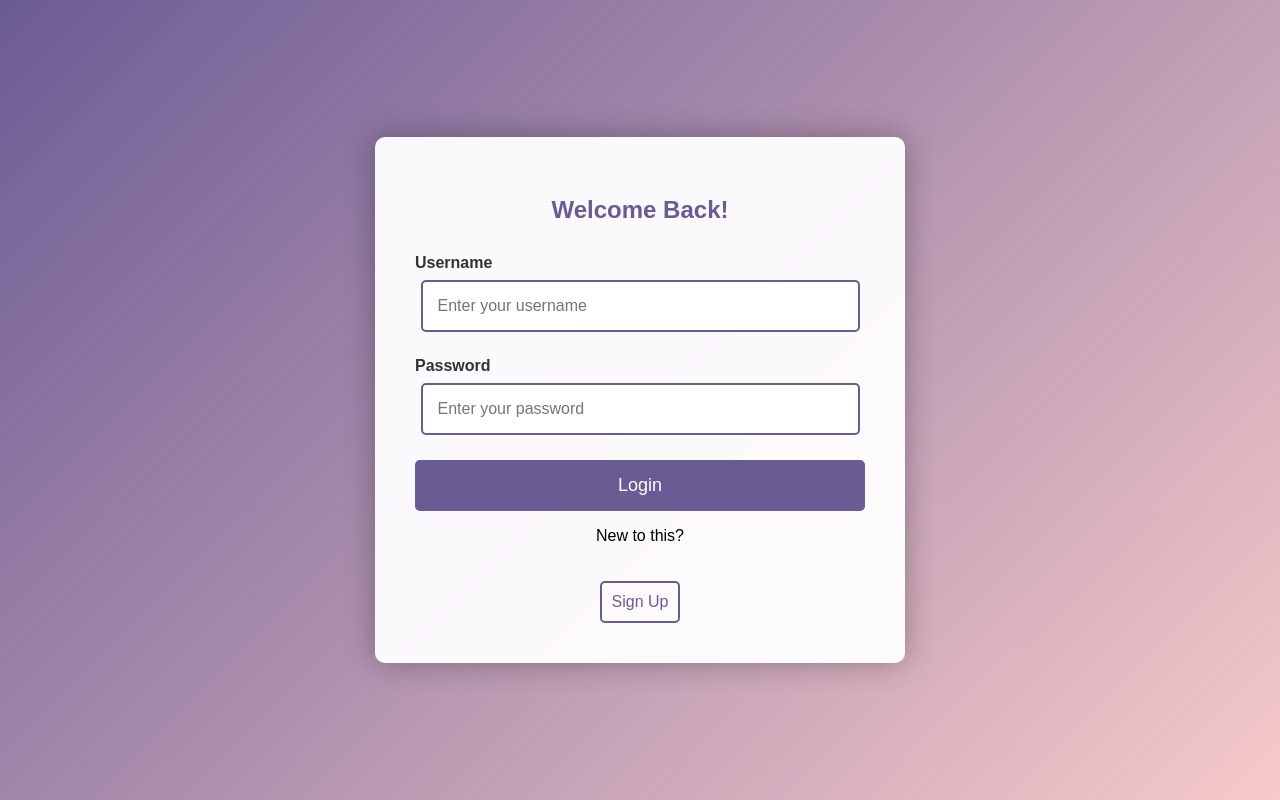
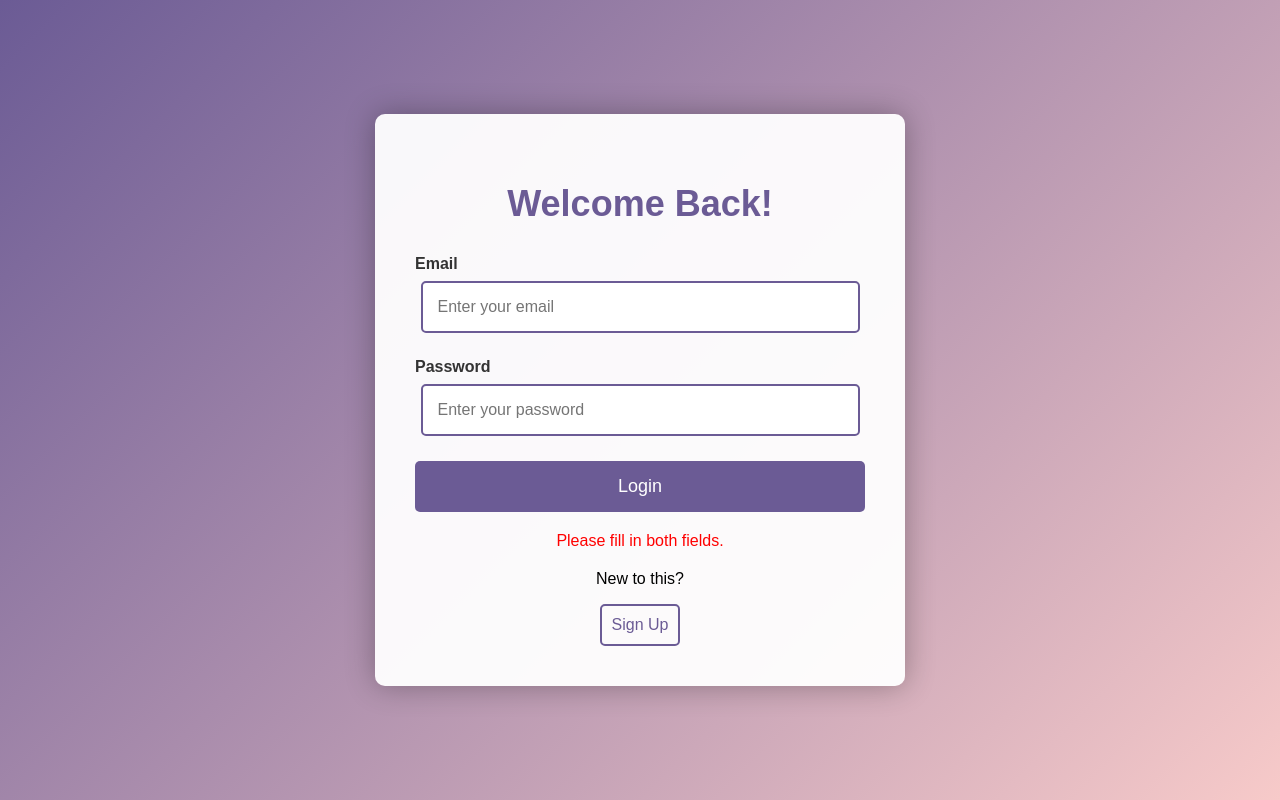
Before and after one commit to 7054company/health-app, a website: page views/login.html in a window 1280 px wide. Both pictures are taken after a click on the button "Login". Drawn offline with Linux system fonts and the light colour scheme.

Commit message:
Update login.html

```diff
--- a/views/login.html
+++ b/views/login.html
@@ -27,11 +27,22 @@
         h2 {
             margin-bottom: 30px;
             color: #6b5b95;
-            font-size: 24px;
+            font-size: 36px;
+            font-weight: bold;
+            opacity: 0; /* Initially hidden */
+            transition: opacity 0.5s ease; /* Fade in effect */
         }
 
         .form-group {
             margin-bottom: 25px;
+            opacity: 0; /* Initially hidden */
+            transform: translateY(-20px);
+            transition: opacity 0.5s ease, transform 0.5s ease;
+        }
+
+        .form-group.show {
+            opacity: 1;
+            transform: translateY(0);
         }
 
         label {
@@ -68,6 +79,11 @@
             width: 100%;
             font-size: 18px;
             transition: background-color 0.3s, transform 0.2s;
+            display: none; /* Initially hidden */
+        }
+
+        button.show {
+            display: block; /* Show on demand */
         }
 
         button:hover {
@@ -75,8 +91,20 @@
             transform: scale(1.05);
         }
 
+        .message {
+            margin-top: 20px;
+            font-size: 16px;
+            color: #ff0000;
+            opacity: 0;
+            transition: opacity 0.5s ease;
+        }
+
+        .signup-container {
+            margin-top: 20px;
+            display: none; /* Initially hidden */
+        }
+
         .signup-link {
-            margin-top: 20px;
             padding: 10px;
             border: 2px solid #6b5b95;
             border-radius: 5px;
@@ -100,38 +128,70 @@
 </head>
 <body>
     <div class="login-container">
-        <h2>Welcome Back!</h2>
-        <div class="form-group">
-            <label for="username">Username</label>
-            <input type="text" id="username" placeholder="Enter your username" required>
+        <h2 id="welcomeMessage"></h2>
+        <div class="form-group" id="emailGroup">
+            <label for="username">Email</label>
+            <input type="text" id="username" placeholder="Enter your email" required>
         </div>
-        <div class="form-group">
+        <div class="form-group" id="passwordGroup">
             <label for="password">Password</label>
             <input type="password" id="password" placeholder="Enter your password" required>
         </div>
-        <button type="button" onclick="submitLoginForm()">Login</button>
-        <div class="signup-container">
+        <button type="button" id="loginButton" onclick="submitLoginForm()">Login</button>
+        <div class="message" id="message"></div>
+        <div class="signup-container" id="signupContainer">
             <p>New to this?</p>
             <a href="/signup" class="signup-link">Sign Up</a>
         </div>
     </div>
 
     <script>
-        // Check if the user is already logged in
-        if (localStorage.getItem('token')) {
-            // Redirect to the dashboard after 3 seconds
+        const welcomeMessage = document.getElementById('welcomeMessage');
+
+        function typeWelcomeMessage() {
+            welcomeMessage.style.opacity = '1'; // Ensure it's visible
+            const messageText = "Welcome Back!";
+            const typingSpeed = 100; // Speed of typing
+            let currentIndex = 0;
+
+            function type() {
+                if (currentIndex < messageText.length) {
+                    welcomeMessage.textContent += messageText[currentIndex++];
+                    setTimeout(type, typingSpeed);
+                } else {
+                    // Show the fields after typing is complete
+                    showNextField();
+                }
+            }
+
+            type(); // Start typing
+        }
+
+        function showNextField() {
             setTimeout(() => {
-                window.location.href = '/dashboard';
-            }, 300);
+                document.getElementById('emailGroup').classList.add('show');
+                setTimeout(() => {
+                    document.getElementById('passwordGroup').classList.add('show');
+                    setTimeout(() => {
+                        document.getElementById('loginButton').classList.add('show');
+                        document.getElementById('signupContainer').style.display = 'block';
+                    }, 1000); // Delay for password field
+                }, 1000); // Delay for email field
+            }, 500); // Delay before showing fields
         }
 
         function submitLoginForm() {
             const username = document.getElementById('username').value;
             const password = document.getElementById('password').value;
+            const messageDiv = document.getElementById('message');
+
+            // Clear any previous messages
+            messageDiv.textContent = '';
+            messageDiv.style.opacity = '0';
 
             // Basic validation
             if (!username || !password) {
-                alert('Please fill in both fields.');
+                showMessage('Please fill in both fields.', 'red');
                 return;
             }
 
@@ -153,18 +213,27 @@
                 if (data.token) {
                     // Save the token in localStorage
                     localStorage.setItem('token', data.token);
-
                     // Redirect to a protected page
                     window.location.href = '/dashboard';
                 } else {
-                    alert('Login failed. Invalid credentials.');
+                    showMessage('Login failed. Invalid credentials.', 'red');
                 }
             })
             .catch(error => {
                 console.error('Error:', error);
-                alert('An error occurred. Please try again later.');
+                showMessage('An error occurred. Please try again later.', 'red');
             });
         }
+
+        function showMessage(message, color) {
+            const messageDiv = document.getElementById('message');
+            messageDiv.textContent = message;
+            messageDiv.style.color = color;
+            messageDiv.style.opacity = '1';
+        }
+
+        // Start typing the welcome message
+        typeWelcomeMessage();
     </script>
 </body>
 </html>
```
